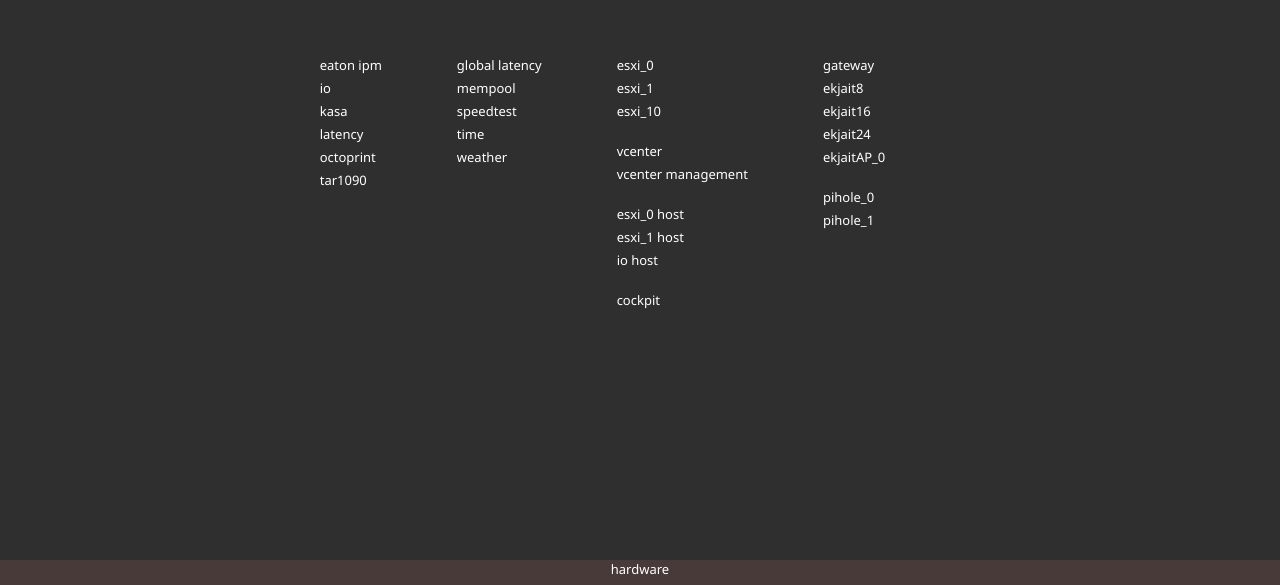
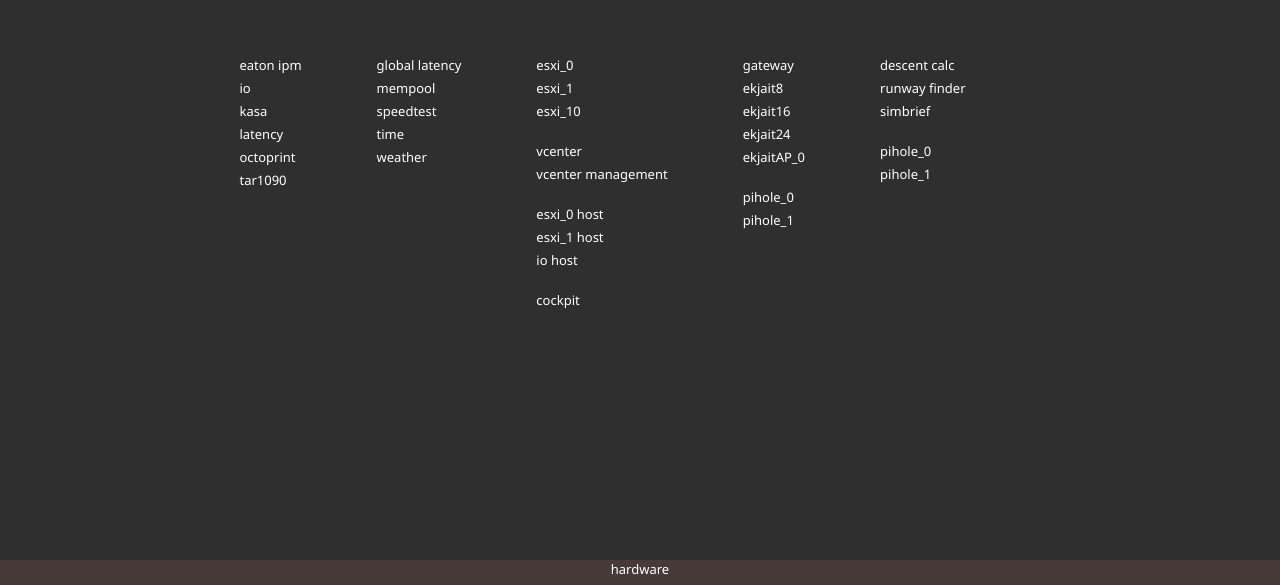
Before and after one commit to kimgnguyen/links, a plain HTML site: page index.html in a window 1280 px wide. Shown: the part 215-800 px from the top of the page. Drawn offline with Linux system fonts and the light colour scheme.

Commit message:
update index.html
add sim related links

```diff
--- a/index.html
+++ b/index.html
@@ -46,6 +46,14 @@
 <a class=mid href=http://172.16.1.10/admin>pihole_0</a>
 <a class=mid href=http://172.16.1.11/admin>pihole_1</a>
 </div>
+<div class=flightsim>
+<a class=mid href=https://descent.vercel.app/>descent calc</a>
+<a class=mid href=https://runway.airportdb.io/>runway finder</a>
+<a class=mid href=https://www.simbrief.com/system/dispatch.php>simbrief</a>
+<br>
+<a class=mid href=http://172.16.1.10/admin>pihole_0</a>
+<a class=mid href=http://172.16.1.11/admin>pihole_1</a>
+</div>
 <div class="footer">
 <p><a class=mid href=https://kimgn.xyz/hardware/>hardware</a></p>
 </div>
```
